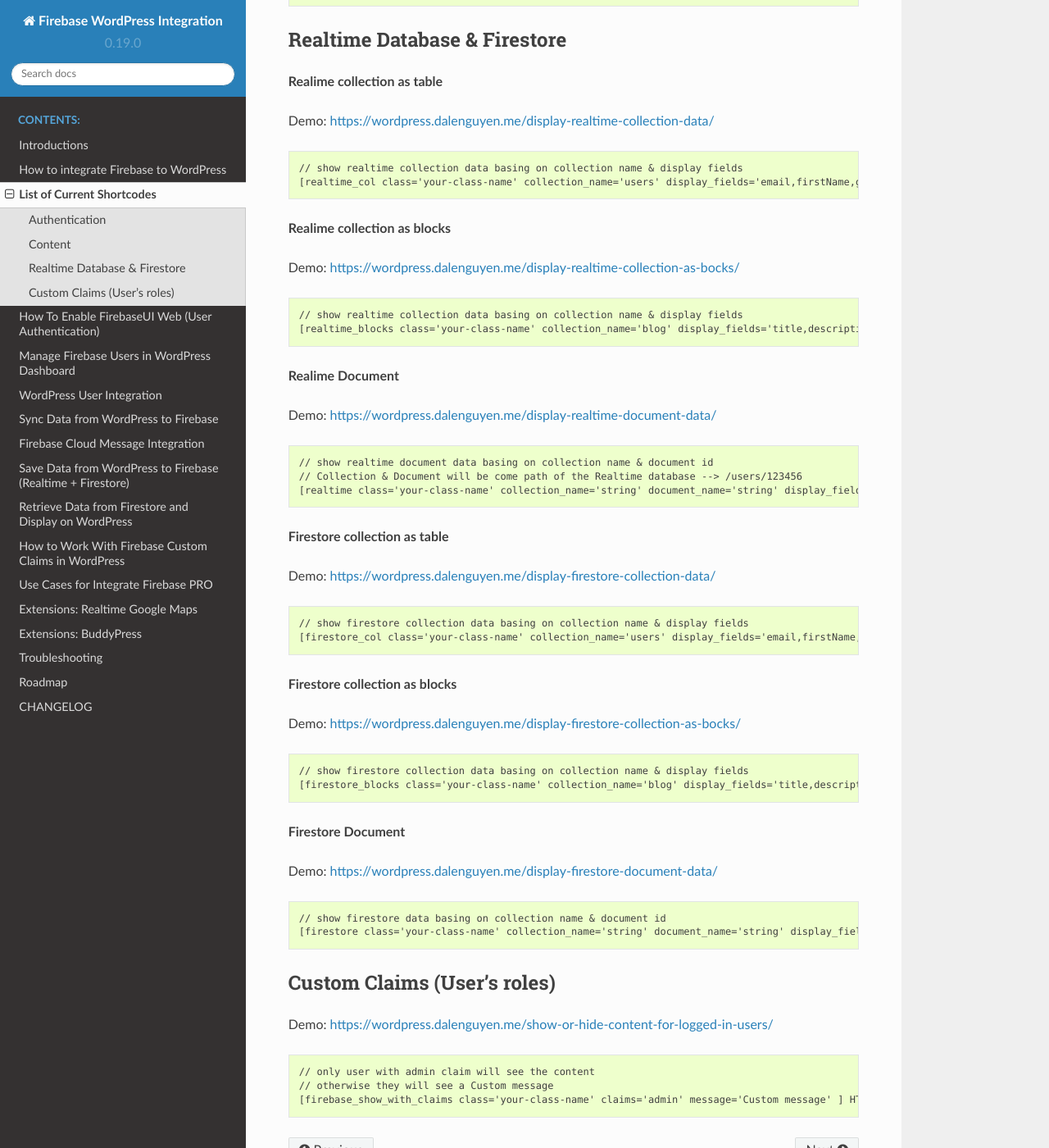
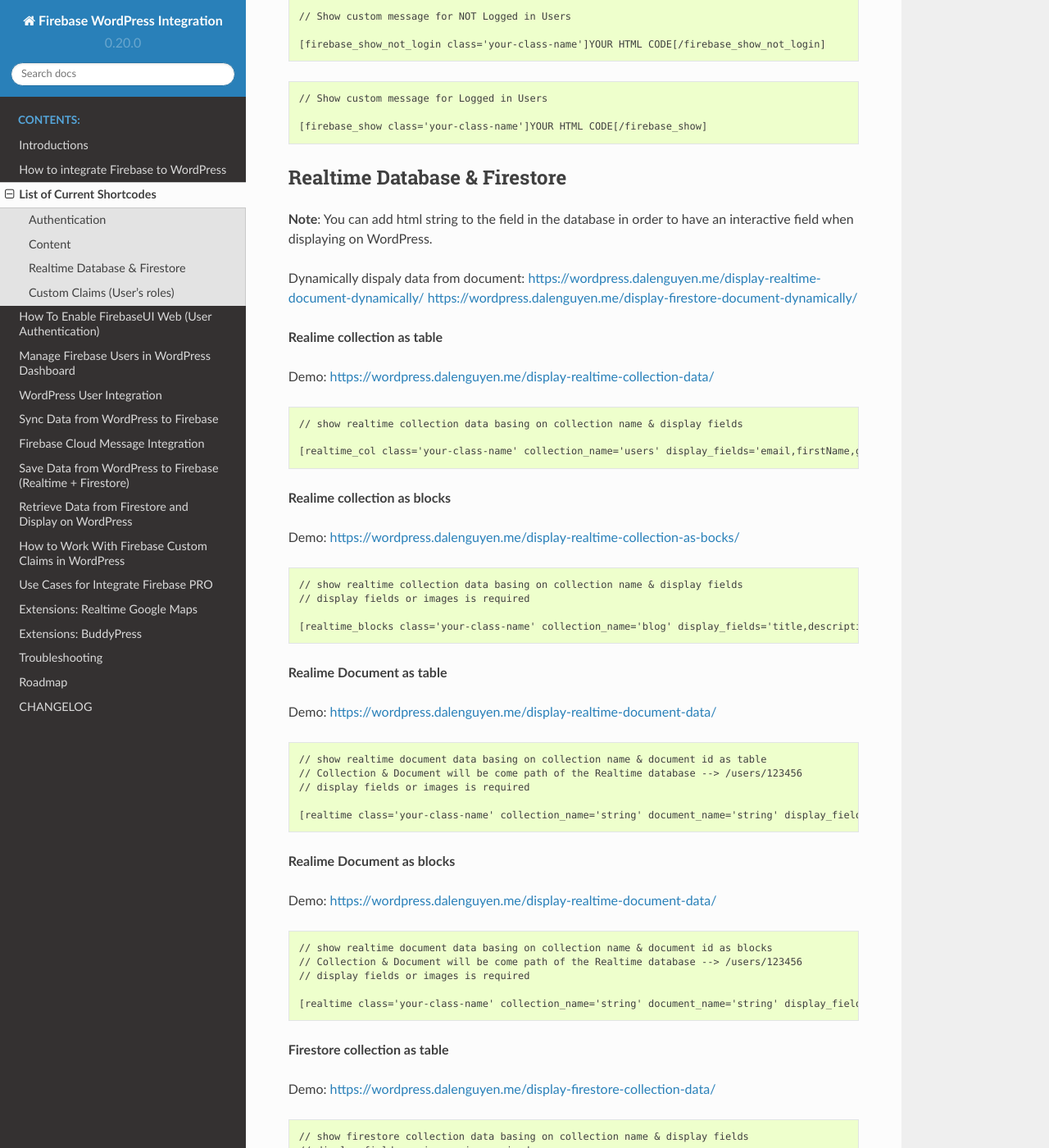
Before and after one commit to dalenguyen/firebase-wordpress-docs, a Sphinx documentation site: the page built from docs/shortcode-list.rst, in a window 1280 px wide and 1400 px high, scrolled down 1244 px. Shown: the whole window at 82% size. Built offline with Sphinx 7.4.7 and the Read the Docs theme 2.0.0, drawn with Linux system fonts in a browser that asks for light colours; some of the changed text lies outside the part shown.

Commit message:
Updated guide for v0.20.0

```diff
--- a/docs/conf.py
+++ b/docs/conf.py
@@ -22,7 +22,7 @@
 author = u'Dale Nguyen'
 
 # The short X.Y version
-version = '0.19.0'
+version = '0.20.0'
 release = version
 
 # -- General configuration ---------------------------------------------------
--- a/docs/index.rst
+++ b/docs/index.rst
@@ -1,7 +1,7 @@
-Complete Guide to Firebase WordPress Integration (v0.19.0)
+Complete Guide to Firebase WordPress Integration (v0.20.0)
 ==========================================================
 
-Last updated: May 17, 2020
+Last updated: May 24, 2020
 
 This is a guilde to `Integrate Firebase PRO <https://firebase.dalenguyen.me/>`_, a plugin that helps to integrate Firebase to WordPress.
 
--- a/docs/shortcode-list.rst
+++ b/docs/shortcode-list.rst
@@ -6,6 +6,7 @@
 .. code-block:: php
 
     // Page or Post
+
     [firebaseui_web][/firebaseui_web]
 
 If you are a developer who knows PHP, you can use it anywhere you want.
@@ -13,6 +14,7 @@
 .. code-block:: php
 
     // php files
+
     echo do_shortcode("[firebaseui_web][/firebaseui_web]");
 
 Authentication
@@ -23,31 +25,37 @@
 .. code-block:: php
 
     // Add this shortcode in order show error message to the front end
+
     [firebase_error class='your-class-name'][/firebase_error]
 
 .. code-block:: php
 
     // Login, Register through FirebaseUI Web
+
     [firebaseui_web][/firebaseui_web]
 
 .. code-block:: php
 
-    // After logging in, you will be redirect to the homepage. The redirect is optional.
-    [firebase_login redirect='/']
+    // After logging in, you will be redirect to the homepage. The redirect is optional. Default button text is "Login"
+
+    [firebase_login button_text='Signin' redirect='/']
 
 .. code-block:: php
 
     // Registration wilh extra fields: first name, last name and phone number. The redirect, extra fields and requried fields are optional. Without those, it will only show email and password fields.
+
     [firebase_register required_fields='firstName,lastName,phoneNumber' extra_fields='firstName,lastName,phoneNumber' redirect='/']
 
 .. code-block:: php
 
     // Greetings Logged in User
+
     [firebase_greetings][/firebase_greetings]
 
 .. code-block:: php
 
     // Logout Button
+
     [firebase_logout][/firebase_logout]
 
 Content
@@ -56,15 +64,23 @@
 .. code-block:: php
 
     // Show custom message for NOT Logged in Users
+
     [firebase_show_not_login class='your-class-name']YOUR HTML CODE[/firebase_show_not_login]
 
 .. code-block:: php
 
     // Show custom message for Logged in Users
+
     [firebase_show class='your-class-name']YOUR HTML CODE[/firebase_show]
 
 Realtime Database & Firestore
 ----------------------------------
+
+**Note**: You can add html string to the field in the database in order to have an interactive field when displaying on WordPress.
+
+Dynamically dispaly data from document:
+https://wordpress.dalenguyen.me/display-realtime-document-dynamically/
+https://wordpress.dalenguyen.me/display-firestore-document-dynamically/
 
 **Realime collection as table**
 
@@ -73,6 +89,7 @@
 .. code-block:: php
 
     // show realtime collection data basing on collection name & display fields
+
     [realtime_col class='your-class-name' collection_name='users' display_fields='email,firstName,gender,food,hobbies,phone']
 
 **Realime collection as blocks**
@@ -82,17 +99,33 @@
 .. code-block:: php
 
     // show realtime collection data basing on collection name & display fields
+    // display fields or images is required
+
     [realtime_blocks class='your-class-name' collection_name='blog' display_fields='title,description,more' images='url']
 
-**Realime Document**
+**Realime Document as table**
 
 Demo: https://wordpress.dalenguyen.me/display-realtime-document-data/
 
 .. code-block:: php
 
-    // show realtime document data basing on collection name & document id
+    // show realtime document data basing on collection name & document id as table
     // Collection & Document will be come path of the Realtime database --> /users/123456
+    // display fields or images is required
+
     [realtime class='your-class-name' collection_name='string' document_name='string' display_fields='email,displayName,role,uid' images='imageUrl']
+
+**Realime Document as blocks**
+
+Demo: https://wordpress.dalenguyen.me/display-realtime-document-data/
+
+.. code-block:: php
+
+    // show realtime document data basing on collection name & document id as blocks
+    // Collection & Document will be come path of the Realtime database --> /users/123456
+    // display fields or images is required
+
+    [realtime class='your-class-name' collection_name='string' document_name='string' display_fields='email,displayName,role,uid' images='imageUrl' display_type='blocks']
 
 **Firestore collection as table**
 
@@ -101,6 +134,8 @@
 .. code-block:: php
 
     // show firestore collection data basing on collection name & display fields
+    // display fields or images is required
+
     [firestore_col class='your-class-name' collection_name='users' display_fields='email,firstName,gender,food,hobbies,phone']
 
 **Firestore collection as blocks**
@@ -110,16 +145,31 @@
 .. code-block:: php
 
     // show firestore collection data basing on collection name & display fields
+    // display fields or images is required
+
     [firestore_blocks class='your-class-name' collection_name='blog' display_fields='title,description,more' images='url']
 
-**Firestore Document**
+**Firestore Document as table**
 
 Demo: https://wordpress.dalenguyen.me/display-firestore-document-data/
 
 .. code-block:: php
 
     // show firestore data basing on collection name & document id
+    // display fields or images is required
+
     [firestore class='your-class-name' collection_name='string' document_name='string' display_fields='email,displayName,role,uid' images='imageUrl']
+
+**Firestore Document as blocks**
+
+Demo: https://wordpress.dalenguyen.me/display-firestore-document-data/
+
+.. code-block:: php
+
+    // show firestore data basing on collection name & document id
+    // display fields or images is required
+
+    [firestore class='your-class-name' collection_name='string' document_name='string' display_fields='email,displayName,role,uid' images='imageUrl' display_type='blocks']
 
 Custom Claims (User's roles)
 ----------------------------------
@@ -130,4 +180,5 @@
 
     // only user with admin claim will see the content
     // otherwise they will see a Custom message
+
     [firebase_show_with_claims class='your-class-name' claims='admin' message='Custom message' ] HTML Data With Tags [/firebase_show_with_claims]
```
Also changed, not shown: docs/change-log.rst (+10 -0 lines).
